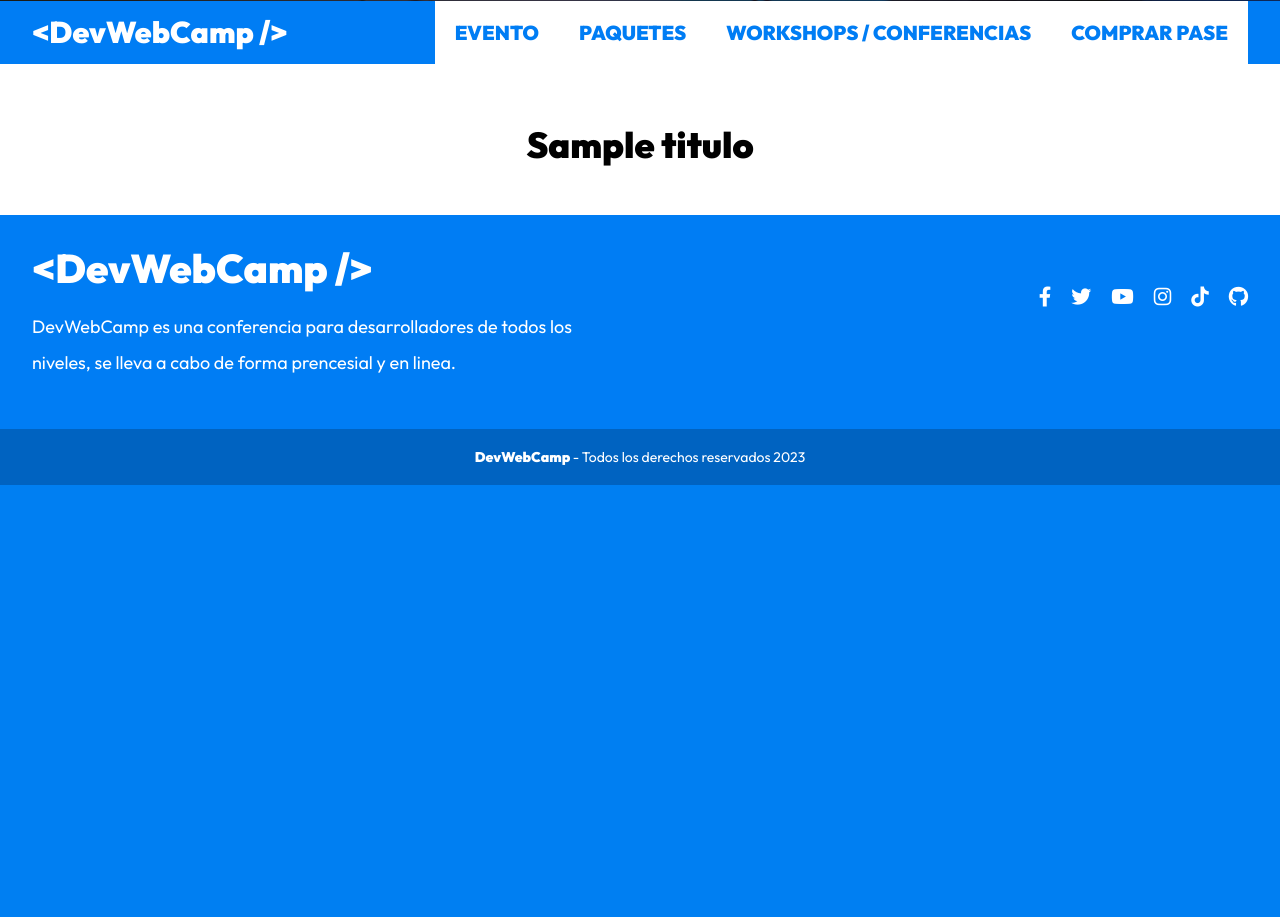
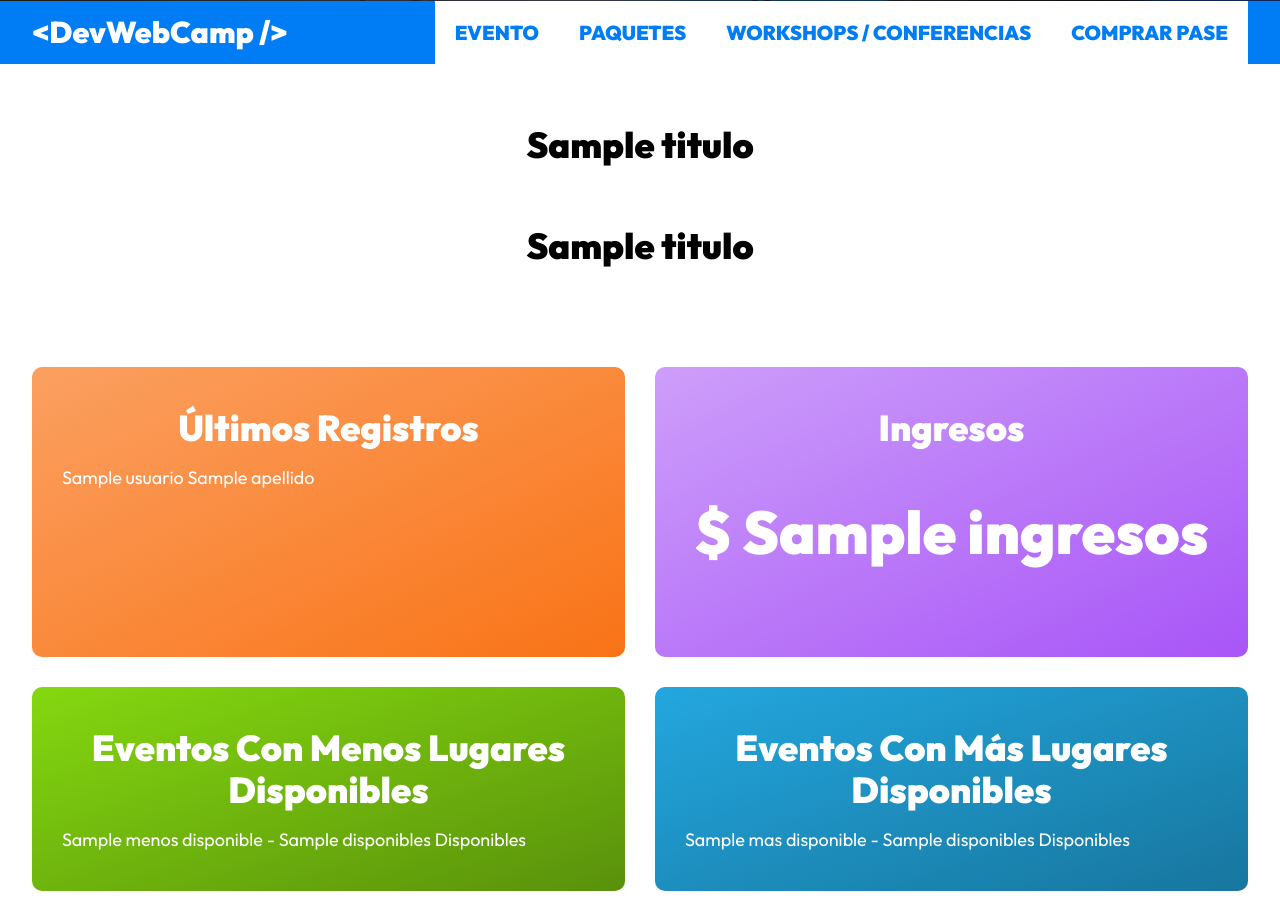
Before and after one commit to Skolldar/DevWebCamp, a PHP site: the page made by views/admin/dashboard/index.php in a window 1280 px wide. Shown: the part 599-1516 px from the top of the page. Before the commit the page ends 1084 px from the top, so only its background shows below. Run offline with PHP 8.4, Linux system fonts and the light colour scheme; the template is opened without the code that fills it: most values are stand-ins (such as "Sample title", 1, 10 or a date in 2020); some libraries are stand-ins or nearby versions; grey boxes are pictures that could not be loaded.

Commit message:
added dashboard

```diff
--- /dev/null
+++ b/src/scss/admin/_bloques.scss
@@ -0,0 +1,48 @@
+@use 'base/mixins' as m;
+@use 'base/variables' as v;
+
+.bloques {
+    @include m.contenedor;
+    @include m.desktop {
+        margin-top: 10rem;
+    }
+
+    &__grid {
+        @include m.grid(1, 3rem);
+        @include m.desktop {
+            @include m.grid(2, 3rem);
+        }
+    }
+}
+.bloque {
+    padding: 3rem;
+    color: v.$blanco;
+    border-radius: 1rem;
+
+    &:nth-child(1) {
+       @include m.bg-gradient(#F97316);
+    }
+    &:nth-child(2) {
+        @include m.bg-gradient(#A855F7);
+    }
+    &:nth-child(3) {
+        @include m.bg-gradient(#59910b);
+    }
+     &:nth-child(4) {
+        @include m.bg-gradient(#17769E);
+     }
+    &__heading {
+        margin: 1rem 0 2rem 0;
+        font-size: 3.6rem;
+    }
+    &__texto {
+        margin: 1rem 0;
+
+        &--cantidad {
+            margin-top: 5rem;
+            font-weight: v.$black;
+            font-size: 6rem;
+            text-align: center;
+        }
+    }
+}
--- a/src/scss/admin/_index.scss
+++ b/src/scss/admin/_index.scss
@@ -2,3 +2,4 @@
 @forward 'table';
 @forward 'paginacion';
 @forward 'ponentes';
+@forward 'bloques';
--- a/views/admin/dashboard/index.php
+++ b/views/admin/dashboard/index.php
@@ -1 +1,44 @@
-<h2 class="dashboard__heading"><?php echo $titulo; ?></h2>
+<h2 class="dashboard__heading"><?php echo $titulo; ?></h2><h2 class="dashboard__heading"><?php echo $titulo; ?></h2>
+
+<main class="bloques">
+    <div class="bloques__grid">
+        <div class="bloque">
+            <h3 class="bloque__heading">Últimos Registros</h3>
+
+            <?php foreach($registros as $registro) { ?>
+                <div class="bloque__contenido">
+                    <p class="bloque__texto">
+                        <?php echo $registro->usuario->nombre . " " . $registro->usuario->apellido; ?>
+                    </p>
+                </div>
+            <?php } ?>
+        </div>
+
+        <div class="bloque">
+            <h3 class="bloque__heading">Ingresos</h3>
+            <p class="bloque__texto--cantidad">$ <?php echo $ingresos; ?></p>
+        </div>
+
+        <div class="bloque">
+            <h3 class="bloque__heading">Eventos Con Menos Lugares Disponibles</h3>
+            <?php foreach($menos_disponibles as $evento) { ?>
+                <div class="bloque__contenido">
+                    <p class="bloque__texto">
+                        <?php echo $evento->nombre . " - " . $evento->disponibles . ' Disponibles'; ?>
+                    </p>
+                </div>
+            <?php } ?>
+        </div>
+
+        <div class="bloque">
+            <h3 class="bloque__heading">Eventos Con Más Lugares Disponibles</h3>
+            <?php foreach($mas_disponibles as $evento) { ?>
+                <div class="bloque__contenido">
+                    <p class="bloque__texto">
+                        <?php echo $evento->nombre . " - " . $evento->disponibles . ' Disponibles'; ?>
+                    </p>
+                </div>
+            <?php } ?>
+        </div>
+    </div>
+</main>
```
Also changed, not shown: controllers/DashboardController.php (+27 -1 lines), controllers/RegistradosController.php (+37 -1 lines), models/ActiveRecord.php (+36 -15 lines), views/admin/registrados/index.php (+38 -0 lines), public/build/css/app.css, 1 other file.
